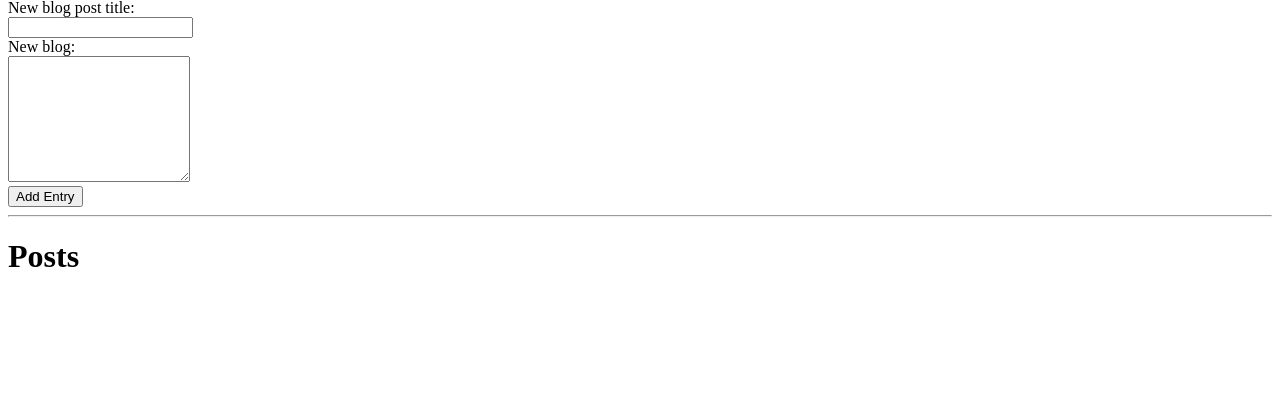
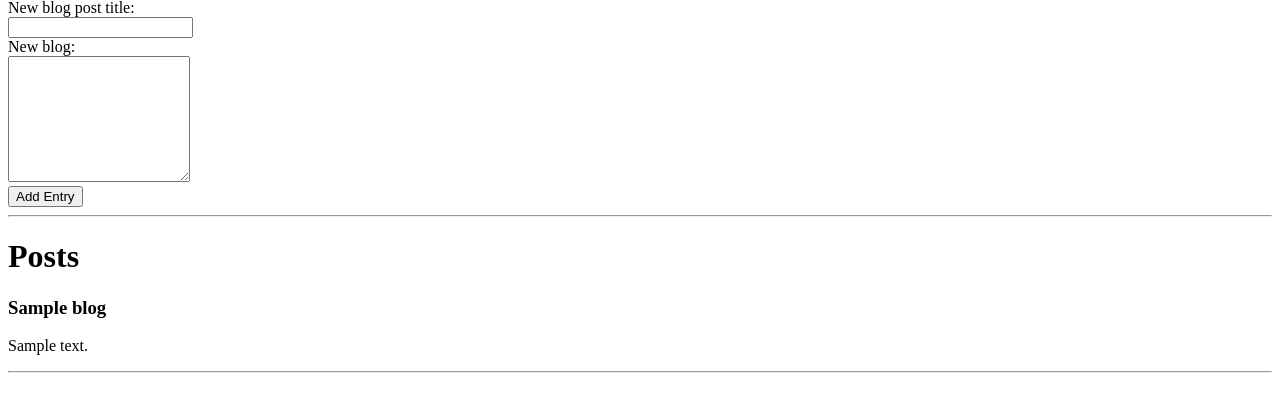
Before and after one commit to bpswim90/blogz, a Flask app: template templates/index.html in a window 1280 px wide. Shown: the part 81-493 px from the top of the page. Run offline with Flask 2, Linux system fonts and the light colour scheme; the template is opened without the code that fills it: most values are stand-ins (such as "Sample title", 1, 10 or a date in 2020); data that the repository does not hold is empty.

Commit message:
Created blog class, posts in database now display on the index page.

```diff
--- a/main.py
+++ b/main.py
@@ -7,9 +7,25 @@ app.config['SQLALCHEMY_DATABASE_URI'] = 'mysql+pymysql://build-a-blog:blog@local
 app.config['SQLALCHEMY_ECHO'] = True
 db = SQLAlchemy(app)
 
-@app.route('/')
+class Blog(db.Model):
+
+    id = db.Column(db.Integer, primary_key=True)
+    title = db.Column(db.String(120))
+    content = db.Column(db.String(120))
+
+    def __init__(self, title, content):
+        self.title = title
+        self.content = content
+
+@app.route('/', methods=['POST', 'GET'])
 def index():
-    return render_template('index.html')
 
+    if request.method == 'POST':
+        return redirect('/')
 
-app.run()
+    blogs = Blog.query.all()
+
+    return render_template('index.html', blogs=blogs)
+
+if __name__ == '__main__':
+    app.run()
--- a/templates/index.html
+++ b/templates/index.html
@@ -28,6 +28,15 @@
         <hr />
 
         <h1>Posts</h1>
-        <!--TODO: List old blog posts-->
+        {% if blogs|length == 0 %}
+        <p>No blogs yet</p>
+        {% else %}
+
+            {% for blog in blogs %}
+                <h3>{{blog.title}}</h3>
+                <p>{{blog.content}}</p>
+                <hr />
+            {% endfor %}
+        {% endif %}
     </body>
 </html>
```
